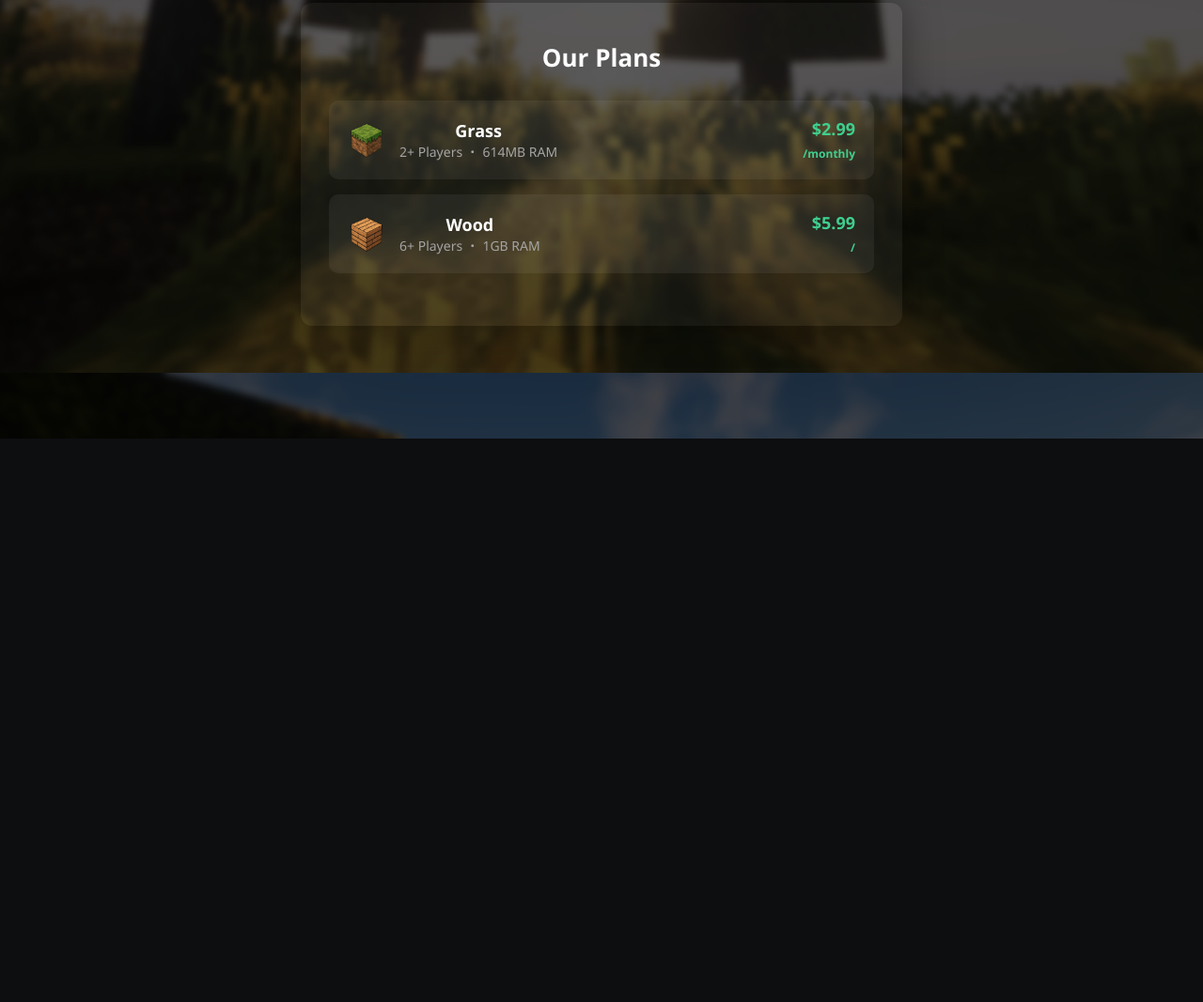
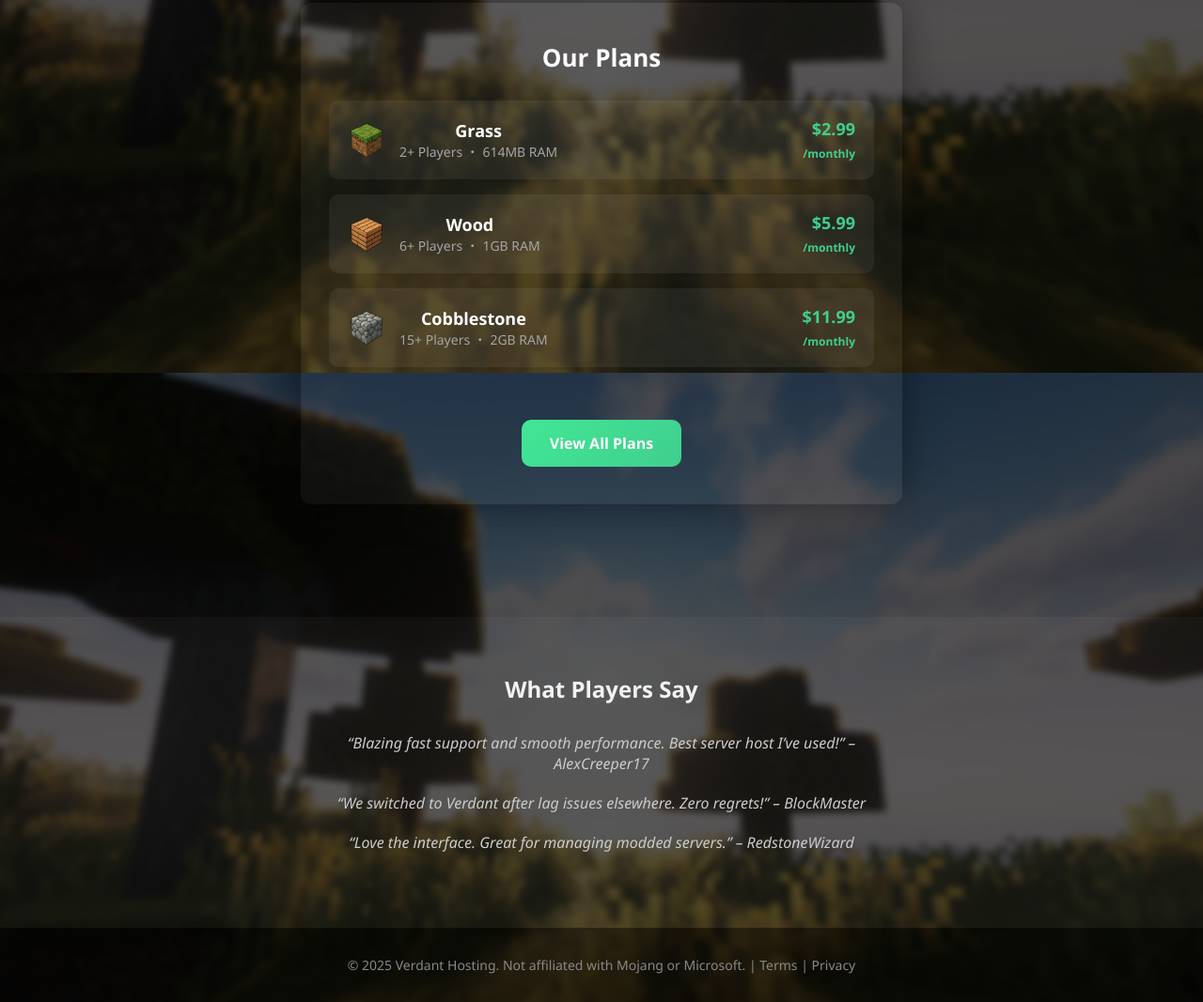
Before and after one commit to Bossman2018312/VerdantHosting, a plain HTML site: page index.html in a window 1280 px wide. Shown: the part 403-1470 px from the top of the page at 94% size. Before the commit the page ends 870 px from the top, so only its background shows below. Drawn offline with Linux system fonts and the light colour scheme.

Commit message:
Update index.html

```diff
--- a/index.html
+++ b/index.html
@@ -287,4 +287,37 @@
             <div class="plan-subtitle">6+ Players ・ 1GB RAM</div>
           </div>
         </div>
-        <div class="price">$5.99<br><span style="font-size: 12px;">/
+        <div class="price">$5.99<br><span style="font-size: 12px;">/monthly</span></div>
+      </div>
+
+      <div class="plan cobblestone-btn">
+        <div class="plan-left">
+          <img src="image-removebg-preview (3).png" class="plan-icon" alt="Cobblestone">
+          <div>
+            <div class="plan-title">Cobblestone</div>
+            <div class="plan-subtitle">15+ Players ・ 2GB RAM</div>
+          </div>
+        </div>
+        <div class="price">$11.99<br><span style="font-size: 12px;">/monthly</span></div>
+        <img src="image-removebg-preview (6).png" alt="Floating Icon" class="floating-image float-pulse">
+      </div>
+
+      <a href="https://plans.verdant-hosting.com" class="btn">View All Plans</a>
+    </div>
+  </div>
+
+  <!-- Testimonials -->
+  <div class="testimonials">
+    <h3>What Players Say</h3>
+    <div class="testimonial">“Blazing fast support and smooth performance. Best server host I’ve used!” – AlexCreeper17</div>
+    <div class="testimonial">“We switched to Verdant after lag issues elsewhere. Zero regrets!” – BlockMaster</div>
+    <div class="testimonial">“Love the interface. Great for managing modded servers.” – RedstoneWizard</div>
+  </div>
+
+  <!-- Footer -->
+  <footer>
+    © 2025 Verdant Hosting. Not affiliated with Mojang or Microsoft. | <a href="#">Terms</a> | <a href="#">Privacy</a>
+  </footer>
+
+</body>
+</html>
```
